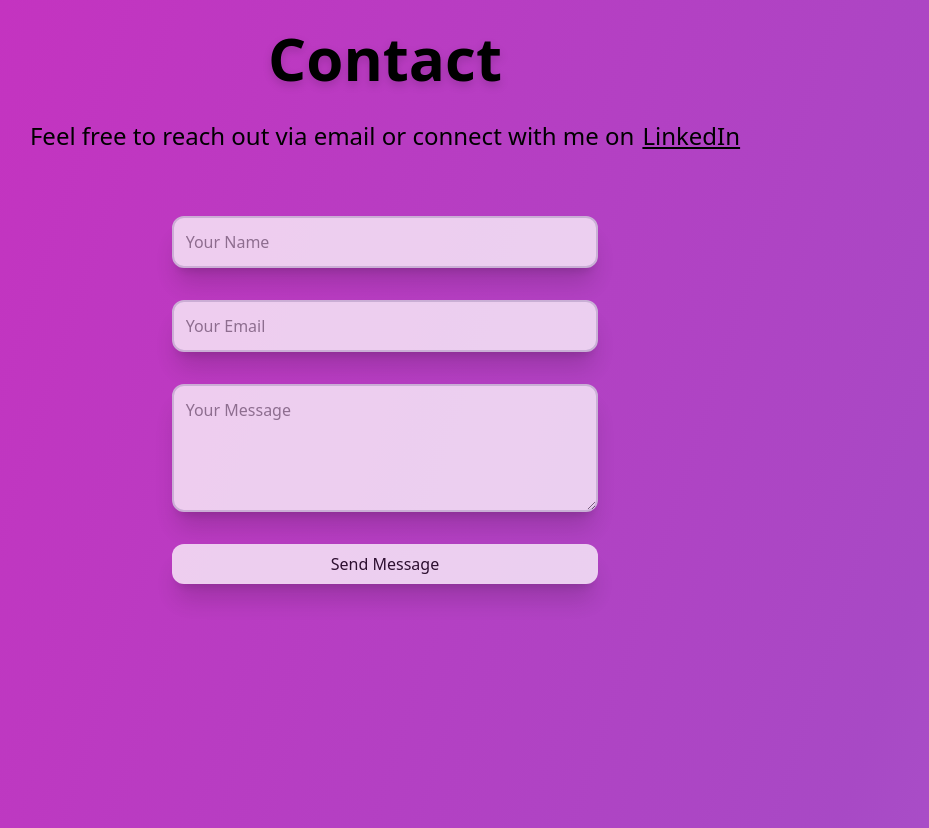
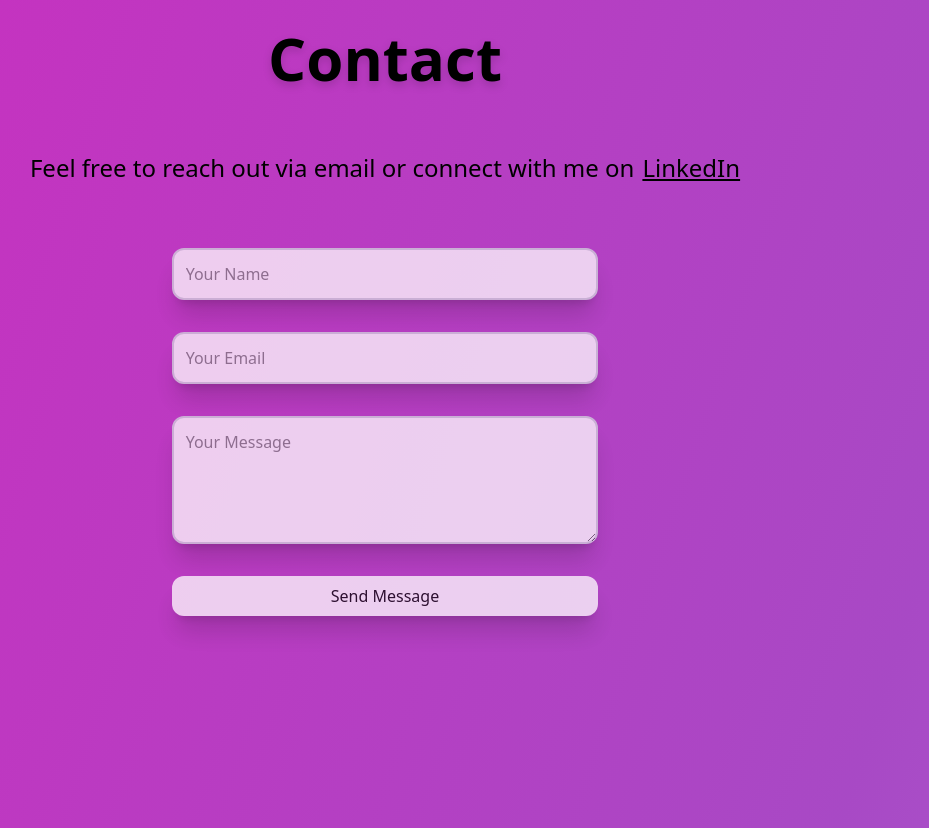
Before and after one commit to tdees01/temple-portfolio, a React (Vite) app in the folder myPortfolio/: page / in a window 1280 px wide. Shown: the part 1700-2528 px from the top of the page, without its empty margins (255-1184 px from the left). Built offline with nearby package versions, Linux system fonts and the light colour scheme.

Commit message:
spacing changes

```diff
--- a/myPortfolio/src/components/Contact.tsx
+++ b/myPortfolio/src/components/Contact.tsx
@@ -38,7 +38,7 @@ const Contact = () => {
         <div className="flex justify-center">
             <h2 className="text-6xl font-semibold drop-shadow-lg">Contact</h2>
         </div>
-        <div className="flex justify-center mt-8">
+        <div className="flex justify-center mt-16">
             <p className="text-2xl">Feel free to reach out via email or connect with me on </p>
             <p onClick={handleClick} className="text-black underline underline-offset-2 ml-2 text-2xl">LinkedIn</p>
         </div>
```
